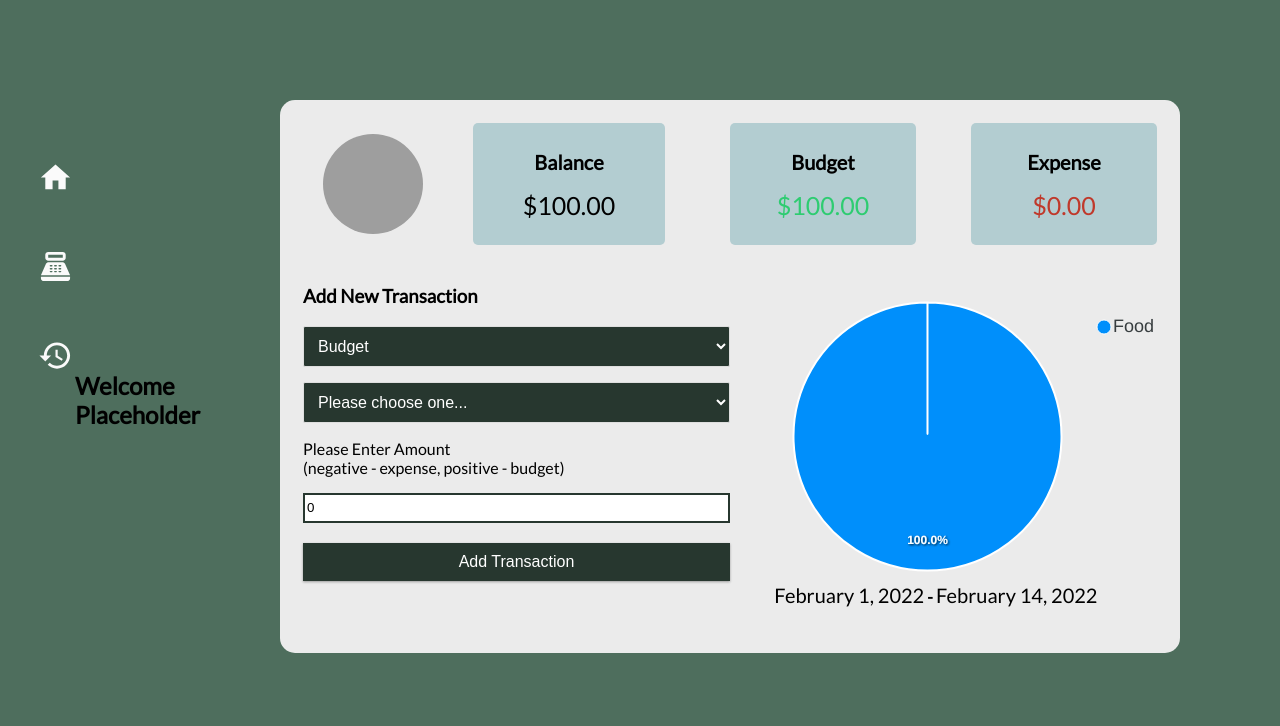
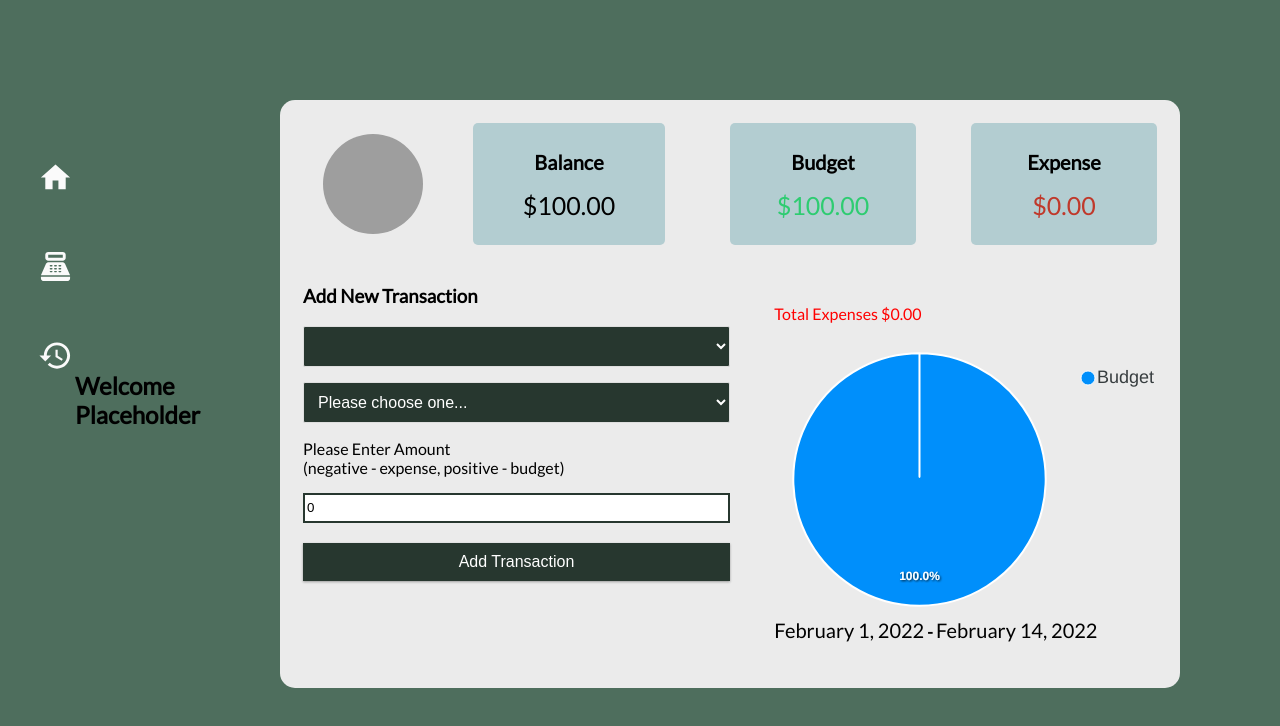
Before and after one commit to enukeWebDev/budget-tracker, a React (Create React App) app: page /home in a window 1280 px wide. Shown: the top 726 px of the page. Built offline with nearby package versions, Linux system fonts and the light colour scheme; grey boxes are pictures that could not be loaded.

Commit message:
minor changes to main file with nosa

```diff
--- a/src/components/AddTransaction.js
+++ b/src/components/AddTransaction.js
@@ -77,14 +77,19 @@ import './AddTransaction.css'
 export const AddTransaction = () => {
 
   const [text, setText] = useState("");
-
+  // const [text, setText] = useState({
+  //   budget: "budget",
+  //   expense:"expense"
+  // });
+  const [category,setCategory] = useState("expense");
   const [amount, setAmount] = useState(0);
 
   const { addTransaction } = useContext(GlobalContext);
 
   const onSubmit = e => {
+    console.log("category",category);
     e.preventDefault();
-
+    console.log("text here",text);
     const newTransaction = {
       id: Math.floor(Math.random() * 1000),
       text,
@@ -92,6 +97,15 @@ export const AddTransaction = () => {
     }
 
     addTransaction(newTransaction);
+  }
+
+  const handleCategory = (e)=>{
+
+    const name = e.target.name;
+    const value= e.target.value;
+    console.log("name",name);
+    console.log("value",value);
+    setCategory(value);
   }
 
   return (
@@ -108,8 +122,11 @@ export const AddTransaction = () => {
         {/* This can be map instead later on to clean this up a bit */}
         <div className="form-control">
           <select>
-            <option value="budget">Budget</option>
-            <option value="expense">Expense</option>
+          {/* <select onChange={handleCategory} name="category"> */}
+            {/* <option value="budget">Budget</option>
+            <option value="expense">Expense</option> */}
+            {/* <option value={text.budget}>Budget</option>
+            <option value={text.expense}>Expense</option> */}
           </select>
         </div>
 
--- a/src/components/PieChart.js
+++ b/src/components/PieChart.js
@@ -29,7 +29,7 @@ function PieChart(props){
   return (
     <div className="Home__page__chart">
       <div className="pie__chart__background--color">
-        {/* <p className="chart__title color--red">Total Expenses ${expense}</p> */}
+        <p className="chart__title color--red">Total Expenses ${expense}</p>
       <Chart
        className="chart"
         type="pie"
--- a/src/context/GlobalState.js
+++ b/src/context/GlobalState.js
@@ -4,11 +4,13 @@ import AppReducer from './AppReducer';
 //Initial State - negative number is expense - positive is the budget
 const initialState = {
 
-  transactions: [{
+  transactions: [
+    {
     id:1,
     amount:100,
-    text:'Food'
-  }]
+    text:'Budget'
+  }
+]
 
   // Sample data for testing
   // transactions: [
```
